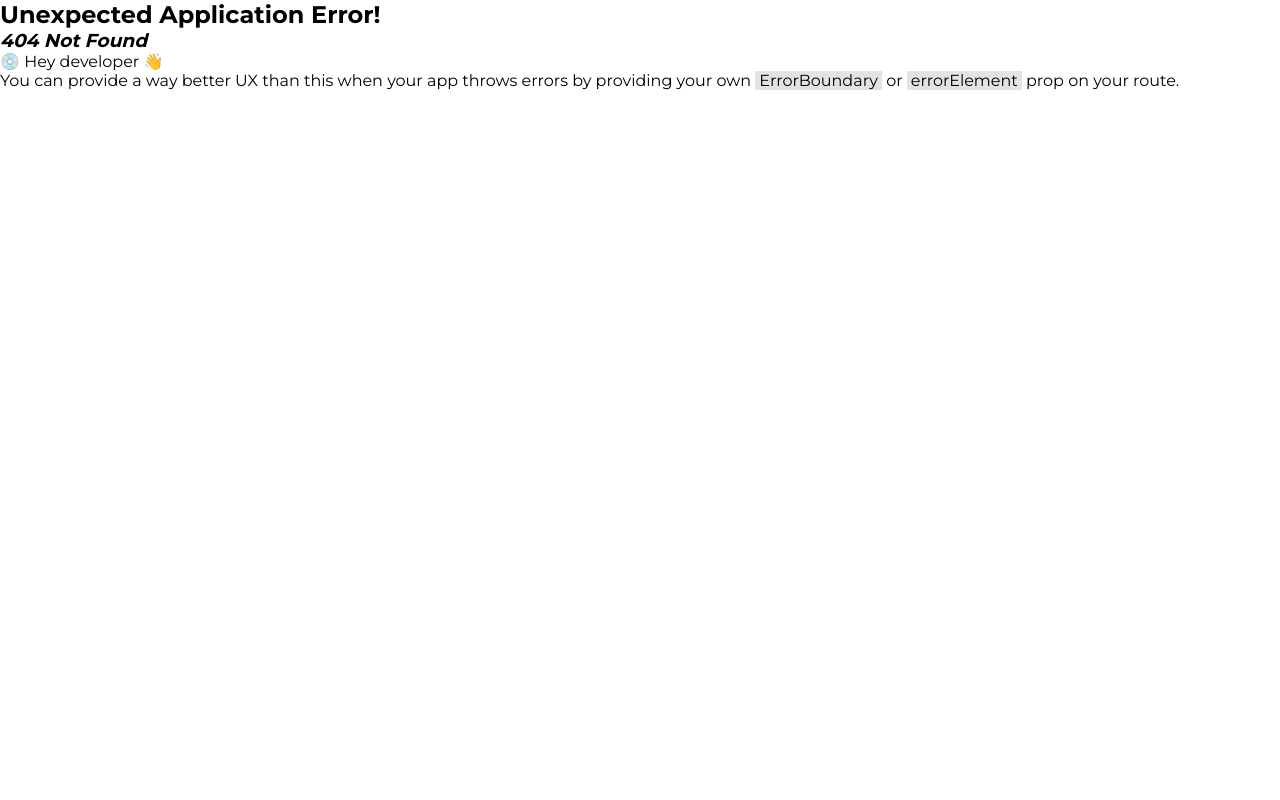
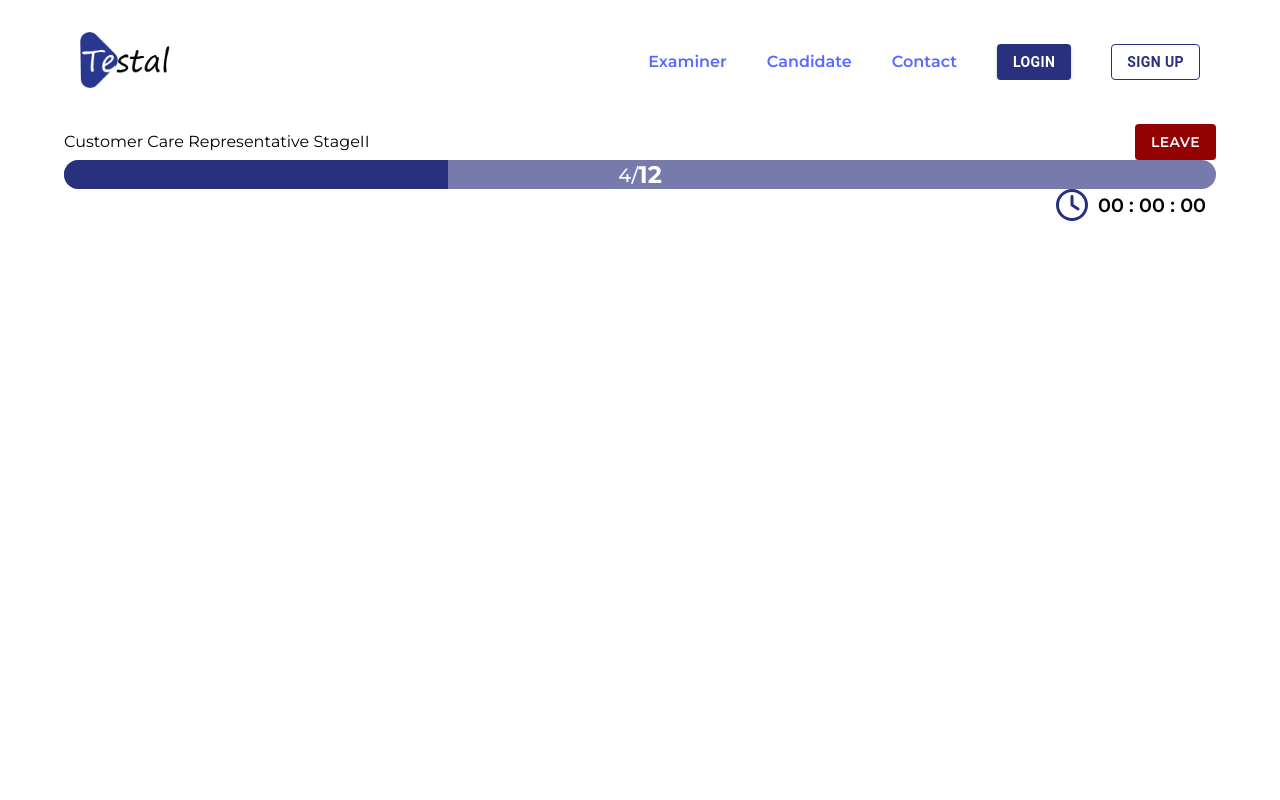
Before and after one commit to dhani-el/test-portal, a React (Vite) app: page /questions in a window 1280 px wide. Before the commit this address had no page. Shown: the top 800 px of the page. Built offline with nearby package versions, Linux system fonts and the light colour scheme.

Commit message:
install date fns ,implement basic time tracker ,and progress component

```diff
--- a/package.json
+++ b/package.json
@@ -19,6 +19,7 @@
     "@fortawesome/react-fontawesome": "^0.2.0",
     "@mui/icons-material": "^5.15.14",
     "@mui/material": "^5.15.14",
+    "date-fns": "^3.6.0",
     "framer-motion": "^11.0.5",
     "react": "^18.2.0",
     "react-dom": "^18.2.0",
--- /dev/null
+++ b/src/03 Questionnaire/Jsx/components.jsx
@@ -0,0 +1,77 @@
+import { motion } from "framer-motion";
+import { Button } from "@mui/material";
+import { FontAwesomeIcon } from "@fortawesome/react-fontawesome";
+import LinearProgress from "@mui/material/LinearProgress";
+import { faClock } from "@fortawesome/free-regular-svg-icons";
+import { useState,useEffect } from "react";
+import { intervalToDuration } from "date-fns";
+
+
+export function TestTitle({title}){
+    return <motion.div>
+                <motion.p>{title}</motion.p>
+    </motion.div>
+}
+
+export function TimeTracker({projectedTime}){
+    const [timeLeft, setTimeLeft] = useState(intervalToDuration({start:Date.now(),end:projectedTime}));
+
+    useEffect(() => {
+        const interval = setInterval(() => setTimeLeft(init => intervalToDuration({start:Date.now(),end:projectedTime})), 1000);
+
+        return () => clearInterval(interval);
+      }, []);
+
+    return <motion.div id="timeTracker" >
+                <FontAwesomeIcon icon={faClock} fontWeight={"100"} id="clockIcon" />
+                <motion.p id="timez"> {(timeLeft.hours || "00")} : {timeLeft.minutes || "00"} : {timeLeft.seconds || "00"} </motion.p>
+            </motion.div>
+}
+
+export function Progress({total,current}){
+    const progValue = (current / total) * 100
+    return <motion.div id="progressContainer">
+                <LinearProgress variant="determinate" value={progValue} />
+                <VsCount total={total} current={current}/>
+            </motion.div>
+}
+
+export function Leave(){
+    return <motion.div id="leaveButtonContainer">
+                <Button variant="contained" >LEAVE</Button>
+    </motion.div>
+}
+
+export function VsCount({total,current}){
+    return <motion.div id="vsCountContainer">
+                <motion.p id="currentNumber">{current}/</motion.p> <motion.p id="totalNumber">{total}</motion.p>
+    </motion.div>
+}
+
+export function QandA(){
+    return <motion.div>
+
+    </motion.div>
+}
+
+export function Question(){
+    return <motion.div>
+
+    </motion.div>
+}
+
+export function Options(){
+    return <motion.div>
+
+    </motion.div>
+}
+
+export function ActionButtons(){
+    return <motion.div>
+
+    </motion.div>
+}
+
+
+
+// console.log(intervalToDuration({start:Date.now(),end:projectedTime}));
--- /dev/null
+++ b/src/03 Questionnaire/Jsx/index.jsx
@@ -0,0 +1,26 @@
+
+import { motion } from "framer-motion";
+import { TestTitle, TimeTracker, Leave, Progress} from "./components";
+import "../Styles/index.css";
+import {add} from "date-fns"
+import { useState } from "react";
+
+
+export default function Questionnaire(){
+    const tempTotal = 12;
+    const tempCurrent = 4;
+    const timeForTest = 30;
+    const [startTimer,setStartTimer] = useState(false);
+    const [projectedTime, setProjectedTime] = useState(startTimer ? add(Date.now(),{minutes:timeForTest}):null);
+
+
+    return <motion.div id="pageContainer">
+                <motion.div id="titleNleaveContainer" >
+                    <TestTitle title={"Customer Care Representative  StageII "} />
+                    <Leave/>
+                </motion.div>
+                <Progress total={tempTotal} current={tempCurrent}/>
+                <TimeTracker projectedTime={projectedTime}/>
+
+            </motion.div>
+}
--- /dev/null
+++ b/src/03 Questionnaire/Styles/index.css
@@ -0,0 +1,67 @@
+#pageContainer {
+  width: 100vw;
+  min-height: 100vh;
+  padding: 0rem 4rem;
+}
+#pageContainer #progressContainer {
+  position: relative;
+  display: flex;
+  width: 100%;
+  height: 1.8rem;
+  align-items: center;
+}
+#pageContainer #progressContainer .css-eglki6-MuiLinearProgress-root {
+  width: 100%;
+  background-color: rgba(41, 49, 126, 0.641);
+  border-radius: 1rem;
+  height: 100%;
+}
+#pageContainer #progressContainer .css-eglki6-MuiLinearProgress-root .css-5xe99f-MuiLinearProgress-bar1 {
+  background-color: rgb(41, 49, 126);
+}
+#pageContainer #progressContainer #vsCountContainer {
+  position: absolute;
+  display: flex;
+  width: 100%;
+  align-items: center;
+  justify-content: center;
+}
+#pageContainer #progressContainer #vsCountContainer p {
+  color: white;
+}
+#pageContainer #progressContainer #vsCountContainer #currentNumber {
+  font-size: 1.2rem;
+  font-weight: 500;
+}
+#pageContainer #progressContainer #vsCountContainer #totalNumber {
+  font-size: 1.5rem;
+  font-weight: 700;
+}
+#pageContainer #titleNleaveContainer {
+  display: flex;
+  width: 100%;
+  justify-content: space-between;
+  align-items: center;
+}
+#pageContainer #titleNleaveContainer #leaveButtonContainer button {
+  font-family: montserrat;
+  background-color: rgb(146, 2, 2);
+  font-weight: 600;
+}
+#pageContainer #timeTracker {
+  display: flex;
+  width: 100%;
+  align-items: center;
+  justify-content: flex-end;
+}
+#pageContainer #timeTracker #clockIcon {
+  color: rgb(41, 49, 126);
+  font-size: 2rem;
+}
+#pageContainer #timeTracker #timez {
+  font-weight: 600;
+  display: block;
+  min-width: 10vw;
+  text-align: center;
+  font-size: 1.2rem;
+}/*# sourceMappingURL=index.css.map */
--- /dev/null
+++ b/src/03 Questionnaire/Styles/index.scss
@@ -0,0 +1,75 @@
+$purple:rgb(41, 49, 126);
+$light-purple : rgba(41, 49, 126, 0.641);
+
+
+#pageContainer{
+    width: 100vw;
+    min-height: 100vh;
+    padding: 0rem 4rem;
+    #progressContainer{
+        position: relative;
+        display: flex;
+        width: 100%;
+        height: 1.8rem;
+        align-items: center;
+        .css-eglki6-MuiLinearProgress-root{
+            width: 100%;
+            background-color: $light-purple ;
+            border-radius: 1rem;
+            height: 100%;
+            .css-5xe99f-MuiLinearProgress-bar1{
+                background-color: $purple
+            }
+        }
+        #vsCountContainer{
+            position: absolute;
+            display: flex;
+            width: 100%;
+            align-items: center;
+            justify-content: center;
+            p{
+                color: white;
+            }
+            #currentNumber{
+                font-size: 1.2rem;
+                font-weight: 500;
+            }
+            #totalNumber{
+                font-size: 1.5rem;
+                font-weight: 700;
+            }
+
+        }
+
+    }
+    #titleNleaveContainer{
+        display: flex;
+        width: 100%;
+        justify-content: space-between;
+        align-items: center;
+        #leaveButtonContainer{
+            button{
+                font-family: montserrat;
+                background-color: rgb(146, 2, 2);
+                font-weight: 600;
+            }
+        }
+    }
+    #timeTracker{
+        display: flex;
+        width: 100%;
+        align-items: center;
+        justify-content: flex-end;
+        #clockIcon{
+            color: $purple;
+            font-size: 2rem;
+        }
+        #timez{
+            font-weight: 600;
+            display: block;
+            min-width: 10vw;
+            text-align: center;
+            font-size: 1.2rem;
+        }
+    }
+}
--- a/src/App.jsx
+++ b/src/App.jsx
@@ -1,6 +1,7 @@
 
 import Home from "./01 Home/Jsx/index";
 import Authentication from "./02 Authentication/Jsx";
+import Questionnaire from "./03 Questionnaire/Jsx";
 import Layout from "./00 Layout";
 import "./general style/index.css";
 import { createBrowserRouter, RouterProvider } from "react-router-dom";
@@ -20,6 +21,9 @@ const routes = createBrowserRouter([
       },{
         path:"/signup",
         element:<Authentication/>
+      },{
+        path:"/questions",
+        element:<Questionnaire/>
       }
     ]
   }
```
Also changed, not shown: 2 other files (tests, documents, lock files or other folders).
